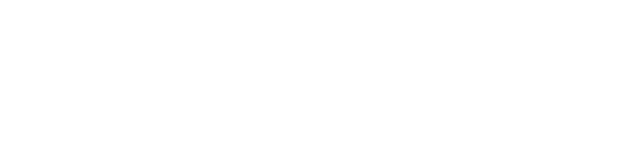
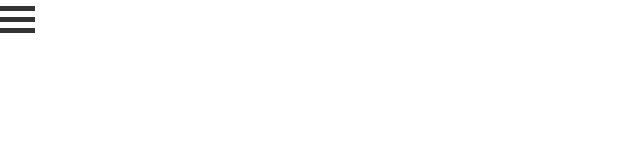
Before and after one commit to puspalalnewar/HTML-AND-CSS-PROJECTS, a plain HTML site: page Menus/Menu icon/index.html in a window 1280 px wide. Shown: the full height of the page, 0-640 px from the left. Drawn offline with Linux system fonts and the light colour scheme.

Commit message:
Menu icon

```diff
--- a/Menus/Menu icon/index.html
+++ b/Menus/Menu icon/index.html
@@ -1,14 +1,20 @@
 <!DOCTYPE html>
 <html lang="en">
+
 <head>
     <meta charset="UTF-8">
     <meta name="viewport" content="width=device-width, initial-scale=1.0">
     <title>Menu Icon</title>
     <link rel="stylesheet" href="style.css">
 </head>
+
 <body>
-    <div></div>
-    <div></div>
-    <div></div>
+    <div class="container" onclick="myFunction(this)">
+        <div class="bar1"></div>
+        <div class="bar2"></div>
+        <div class="bar3"></div>
+    </div>
 </body>
+<script src="script.js"></script>
+
 </html>
--- /dev/null
+++ b/Menus/Menu icon/script.js
@@ -0,0 +1,3 @@
+function myFunction(x) {
+    x.classList.toggle("change");
+}
--- a/Menus/Menu icon/style.css
+++ b/Menus/Menu icon/style.css
@@ -4,8 +4,30 @@
     box-sizing: border-box;
 }
 
-div{
-    width: 32px;
-    height: 32px;
-    color: black;
+.bar1, .bar2, .bar3{
+    width: 35px;
+    height: 4px;
+    background-color: black;
+    margin: 6px 0;
 }
+
+.bar1, .bar2, .bar3 {
+    width: 35px;
+    height: 5px;
+    background-color: #333;
+    margin: 6px 0;
+    transition: 0.4s;
+  }
+
+  /* Rotate first bar */
+  .change .bar1 {
+    transform: translate(0, 11px) rotate(-45deg);
+  }
+
+  /* Fade out the second bar */
+  .change .bar2 {opacity: 0;}
+
+  /* Rotate last bar */
+  .change .bar3 {
+    transform: translate(0, -11px) rotate(45deg);
+  }
```
